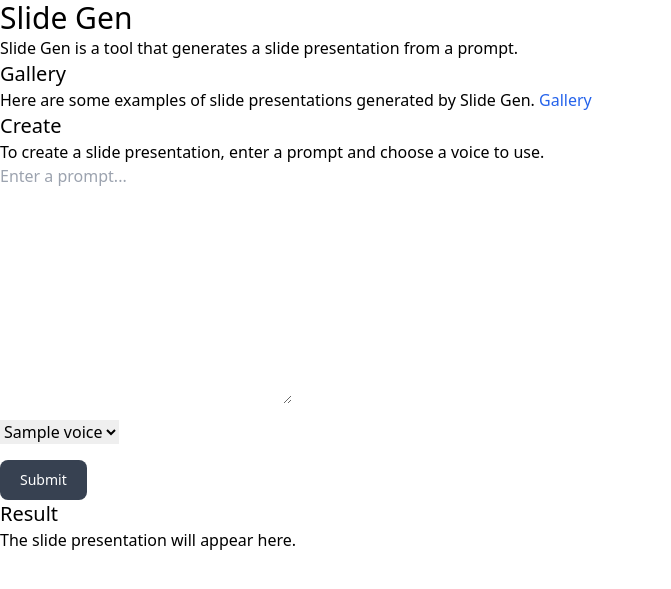
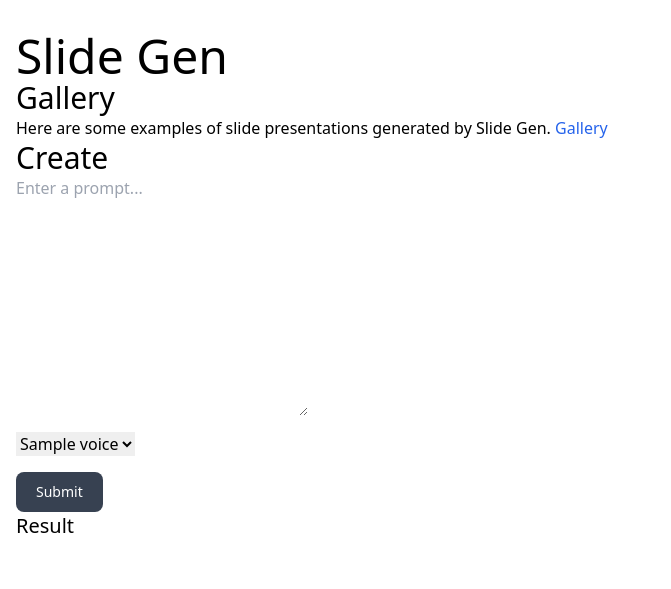
Before and after one commit to alexjercan/slide-gen, a Flask app: template app/templates/index.html in a window 1280 px wide. Shown: the top 589 px of the page, without its empty margins (0-671 px from the left). Run offline with Flask 3, Linux system fonts and the light colour scheme; the template is opened without the code that fills it: most values are stand-ins (such as "Sample title", 1, 10 or a date in 2020); some libraries are stand-ins or nearby versions.

Commit message:
chore: make it look better

```diff
--- a/app/templates/index.html
+++ b/app/templates/index.html
@@ -9,20 +9,16 @@
     </script>
     <script src="https://cdn.tailwindcss.com"></script>
 </head>
-<body>
-    <h1 class="text-3xl">Slide Gen</h1>
+<body class="container mx-auto px-4 py-8">
+    <h1 class="text-5xl">Slide Gen</h1>
 
-    <p>Slide Gen is a tool that generates a slide presentation from a prompt.</p>
-
-    <h2 class="text-xl">Gallery</h2>
+    <h2 class="text-3xl">Gallery</h2>
 
     <p> Here are some examples of slide presentations generated by Slide Gen.
         <a href="/gallery" class="font-medium text-blue-600 dark:text-blue-500 hover:underline">Gallery</a>
     </p>
 
-    <h2 class="text-xl">Create</h2>
-
-    <p> To create a slide presentation, enter a prompt and choose a voice to use. </p>
+    <h2 class="text-3xl">Create</h2>
 
     <form hx-post="/submit" hx-target="#result" class="flex flex-col items-start gap-4">
         <textarea name="prompt" rows="10" cols="30" placeholder="Enter a prompt..." class="resize"></textarea>
@@ -39,8 +35,6 @@
 
     <h2 class="text-xl">Result</h2>
 
-    <p> The slide presentation will appear here. </p>
-
     <div id="result"></div>
 </body>
 </html>
```
